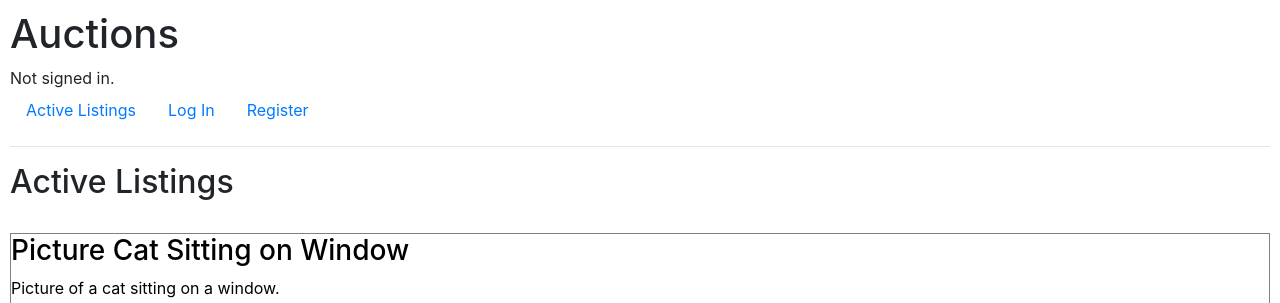
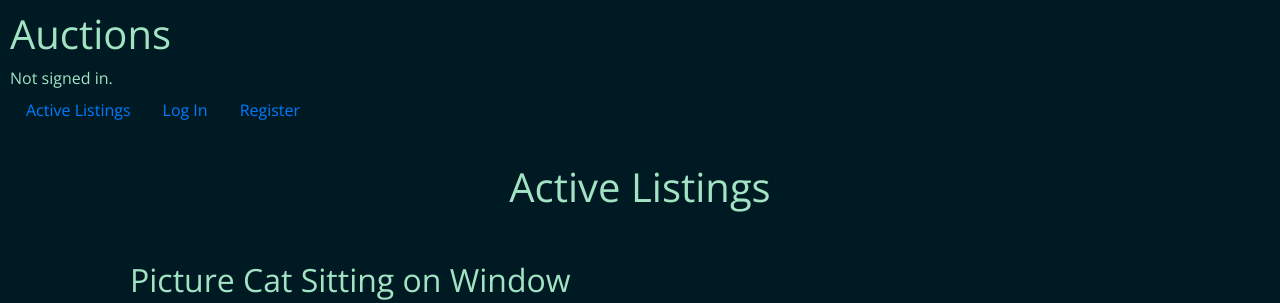
Before and after one commit to ksenijasam/commerce, a Django app: page / in a window 1280 px wide. Shown: the top 303 px of the page. Run offline with Django 3.2, Linux system fonts and the light colour scheme; data comes from the database, SQL or seed files in the repository; parts of the project's set-up code (start-up, migrations or seed data) failed here and were passed over; some libraries are stand-ins or nearby versions.

Commit message:
styling index page

```diff
--- a/auctions/static/auctions/styles.css
+++ b/auctions/static/auctions/styles.css
@@ -1,7 +1,35 @@
 body {
     padding: 10px;
+    background-color: #001A23;
+    color: #A2E3C4;
+    font-family: 'Open Sans', sans-serif;
 }
 
-.no_listings {
+.no-listings {
     margin: 3rem 3rem;
 }
+
+.no-text-decoration {
+    text-decoration: none;
+}
+
+.listing-content {
+    display:flex;
+    justify-content: center;
+    margin: 50px 0px
+}
+
+.listing-content:hover {
+    color: #7A9E7E;
+}
+
+.center-content {
+    display:flex;
+    justify-content: center;
+    align-items: center;
+}
+
+hr.hr-listing {
+    border: 1px solid #7A9E7E;
+    width: 90%;
+}
--- a/auctions/templates/auctions/index.html
+++ b/auctions/templates/auctions/index.html
@@ -1,20 +1,27 @@
 {% extends "auctions/layout.html" %}
 
 {% block body %}
-    <h2>Active Listings</h2>
+    <h1 class="center-content">Active Listings</h1>
 
     {% if no_listings %}
-        <h1 class="no_listings">{{no_listings}}</h1>
+        <h1 class="no-listings">{{no_listings}}</h1>
     {% endif %}
 
     {% for listing in listings %}
-        <a href="{% url 'listing' listing.pk %}" style="text-decoration:none">
-            <div style="margin: 2rem 0rem; border: 1px solid gray; color: initial">
-                <h3>{{ listing.title }}</h3>
-                <div>{{ listing.description }}</div>
-                <div>{{ listing.starting_bid }}</div>
-                <div><img src="{{ listing.url }}" alt="product"></div>
+        <div class="row listing-content">
+            <div class="col-md-10">
+                <a href="{% url 'listing' listing.pk %}" style="text-decoration: none; color: inherit;">
+                    <h2>{{ listing.title }}</h2>
+                    <div>
+                        <p>{{ listing.description }}</p>
+                        <p>{{ listing.starting_bid }}</p>
+                        <div>
+                            <img src="{{ listing.url }}" alt="product" width='400' height='300'>
+                        </div>
+                    </div>
+                </a>
             </div>
-        </a>
+        </div>
+        <hr class="hr-listing">
     {% endfor %}
 {% endblock %}
--- a/auctions/templates/auctions/layout.html
+++ b/auctions/templates/auctions/layout.html
@@ -6,6 +6,10 @@
         <title>{% block title %}Auctions{% endblock %}</title>
         <link rel="stylesheet" href="https://stackpath.bootstrapcdn.com/bootstrap/4.4.1/css/bootstrap.min.css" integrity="sha384-Vkoo8x4CGsO3+Hhxv8T/Q5PaXtkKtu6ug5TOeNV6gBiFeWPGFN9MuhOf23Q9Ifjh" crossorigin="anonymous">
         <link href="{% static 'auctions/styles.css' %}" rel="stylesheet">
+
+        <link rel="preconnect" href="https://fonts.googleapis.com">
+        <link rel="preconnect" href="https://fonts.gstatic.com" crossorigin>
+        <link href="https://fonts.googleapis.com/css2?family=Open+Sans&display=swap" rel="stylesheet">
     </head>
     <body>
         <h1>Auctions</h1>
```
